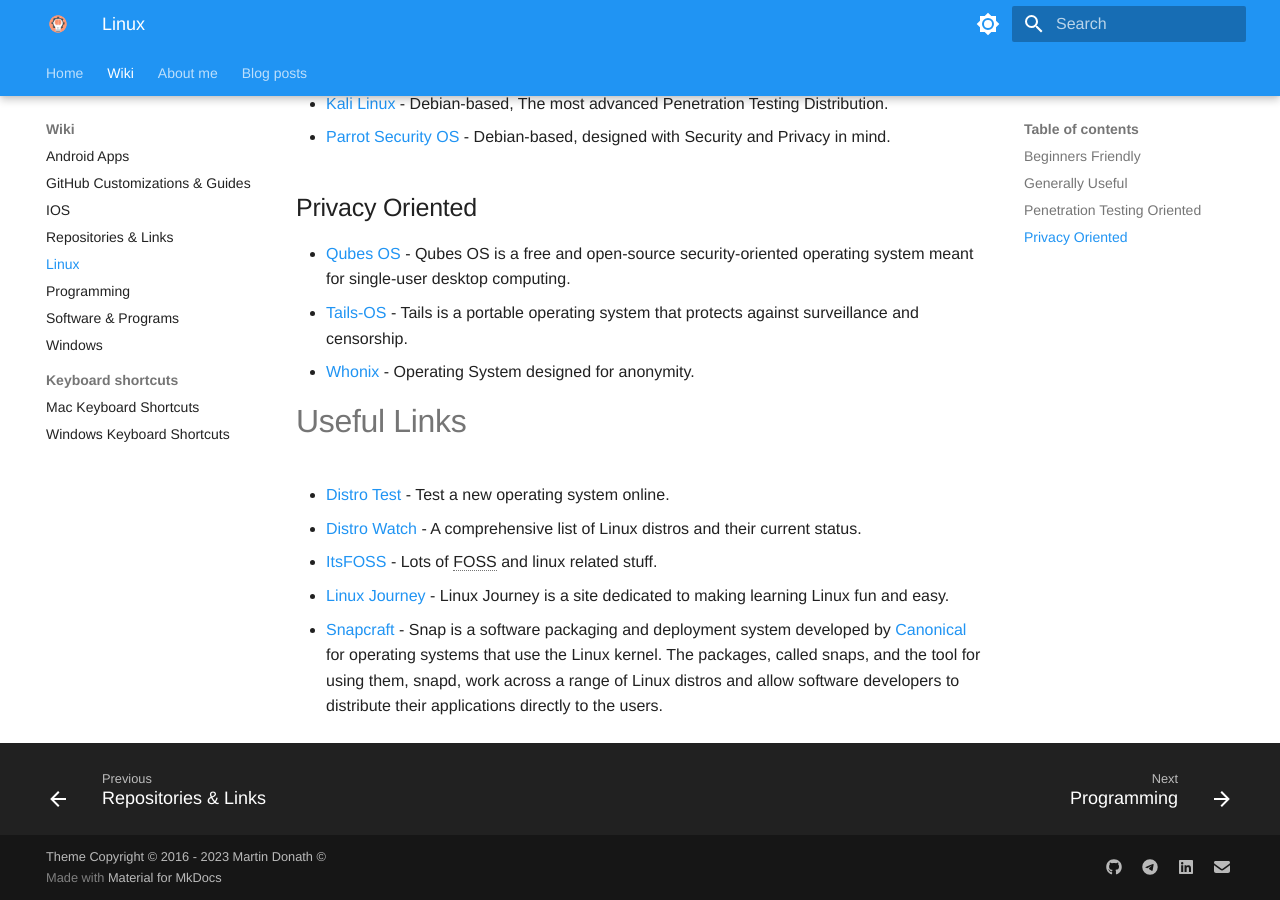
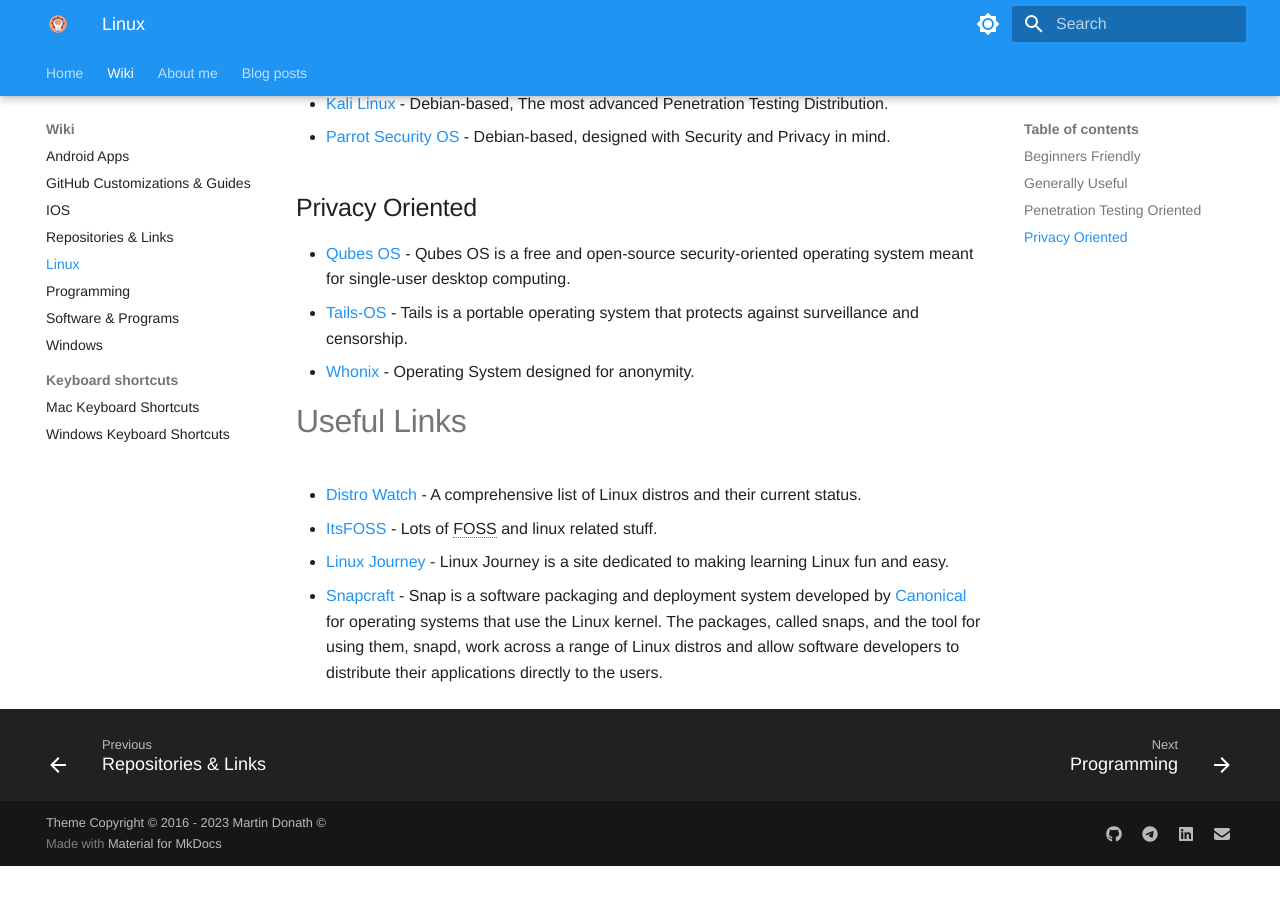
Before and after one commit to ZivSimchoni/Zwiki, an MkDocs documentation site: the page built from docs/Wiki/Linux.md, in a window 1280 px wide and 900 px high, scrolled down 982 px. Built offline with MkDocs 1.6.1 and Material for MkDocs 9.7.7, drawn with Linux system fonts in a browser that asks for light colours; some web fonts are replaced; after the commit the page ends 1848 px from its top, so only the background shows below that.

Commit message:
Remove Distro Test
no longer working

```diff
--- a/docs/Wiki/Linux.md
+++ b/docs/Wiki/Linux.md
@@ -36,7 +36,6 @@
 
 # Useful Links
 
--   [Distro Test](https://distrotest.net/index.php) - Test a new operating system online.
 -   [Distro Watch](https://distrowatch.com/) - A comprehensive list of Linux distros and their current status.
 -   [ItsFOSS](https://itsfoss.com/) - Lots of FOSS and linux related stuff.
 -   [Linux Journey](https://linuxjourney.com/) - Linux Journey is a site dedicated to making learning Linux fun and easy.
```
